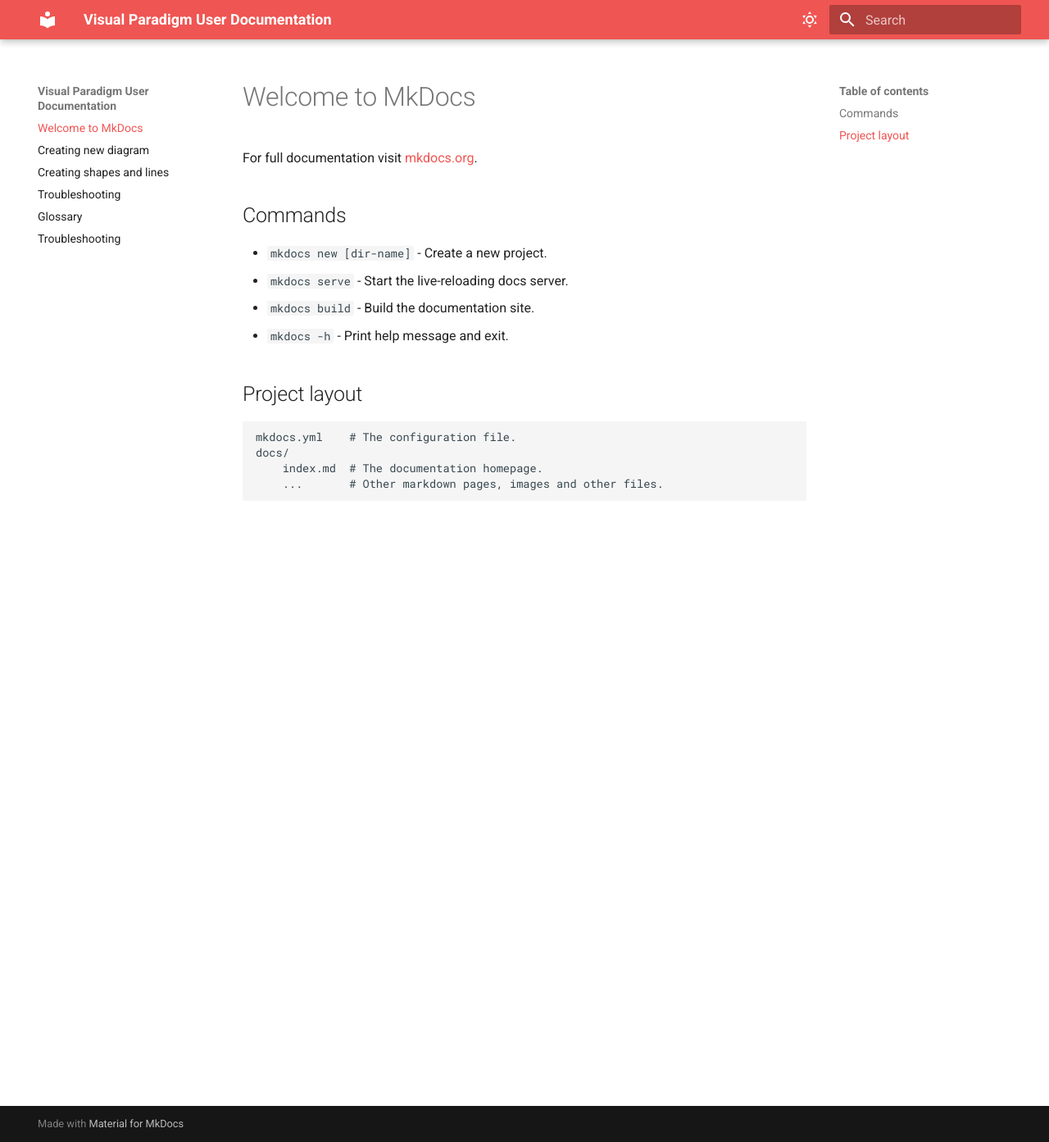
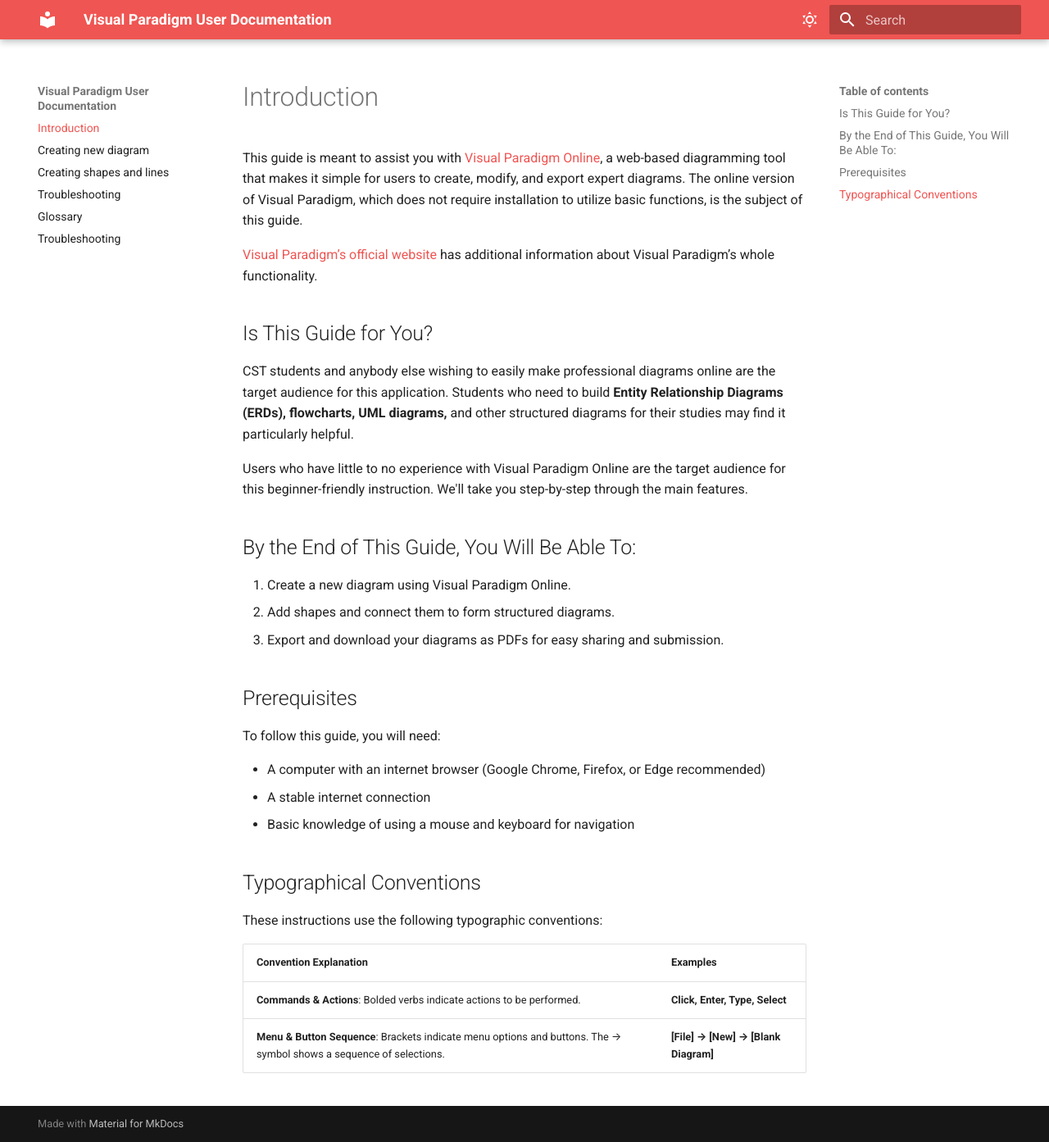
Before and after one commit to vik061/Visual-Paradigm-User-Documentation, an MkDocs documentation site: the page built from docs/index.md, in a window 1280 px wide and 1393 px high. Shown: the whole window at 82% size. Built offline with MkDocs 1.6.1 and Material for MkDocs 9.7.7, drawn with Linux system fonts in a browser that asks for light colours.

Commit message:
Complete the introduction section

```diff
--- a/docs/index.md
+++ b/docs/index.md
@@ -1,17 +1,35 @@
-# Welcome to MkDocs
+# Introduction
 
-For full documentation visit [mkdocs.org](https://www.mkdocs.org).
+This guide is meant to assist you with [Visual Paradigm Online](https://online.visual-paradigm.com/), a web-based diagramming tool that makes it simple for users to create, modify, and export expert diagrams. The online version of Visual Paradigm, which does not require installation to utilize basic functions, is the subject of this guide.
 
-## Commands
+[Visual Paradigm’s official website](https://www.visual-paradigm.com/) has additional information about Visual Paradigm’s whole functionality.
 
-* `mkdocs new [dir-name]` - Create a new project.
-* `mkdocs serve` - Start the live-reloading docs server.
-* `mkdocs build` - Build the documentation site.
-* `mkdocs -h` - Print help message and exit.
 
-## Project layout
+## Is This Guide for You?
 
-    mkdocs.yml    # The configuration file.
-    docs/
-        index.md  # The documentation homepage.
-        ...       # Other markdown pages, images and other files.
+CST students and anybody else wishing to easily make professional diagrams online are the target audience for this application. Students who need to build **Entity Relationship Diagrams (ERDs), flowcharts, UML diagrams,** and other structured diagrams for their studies may find it particularly helpful.
+
+Users who have little to no experience with Visual Paradigm Online are the target audience for this beginner-friendly instruction. We'll take you step-by-step through the main features.
+
+
+## By the End of This Guide, You Will Be Able To:
+
+1. Create a new diagram using Visual Paradigm Online.
+2. Add shapes and connect them to form structured diagrams.
+3. Export and download your diagrams as PDFs for easy sharing and submission.
+
+## Prerequisites
+To follow this guide, you will need:
+
+- A computer with an internet browser (Google Chrome, Firefox, or Edge recommended)
+- A stable internet connection
+- Basic knowledge of using a mouse and keyboard for navigation
+
+## Typographical Conventions
+
+These instructions use the following typographic conventions:
+
+| **Convention Explanation**        | **Examples**                      |
+|-----------------------------------|-----------------------------------|
+| **Commands & Actions**: Bolded verbs indicate actions to be performed. | **Click, Enter, Type, Select** |
+| **Menu & Button Sequence**: Brackets indicate menu options and buttons. The → symbol shows a sequence of selections. | **[File] → [New] → [Blank Diagram]** |
```
